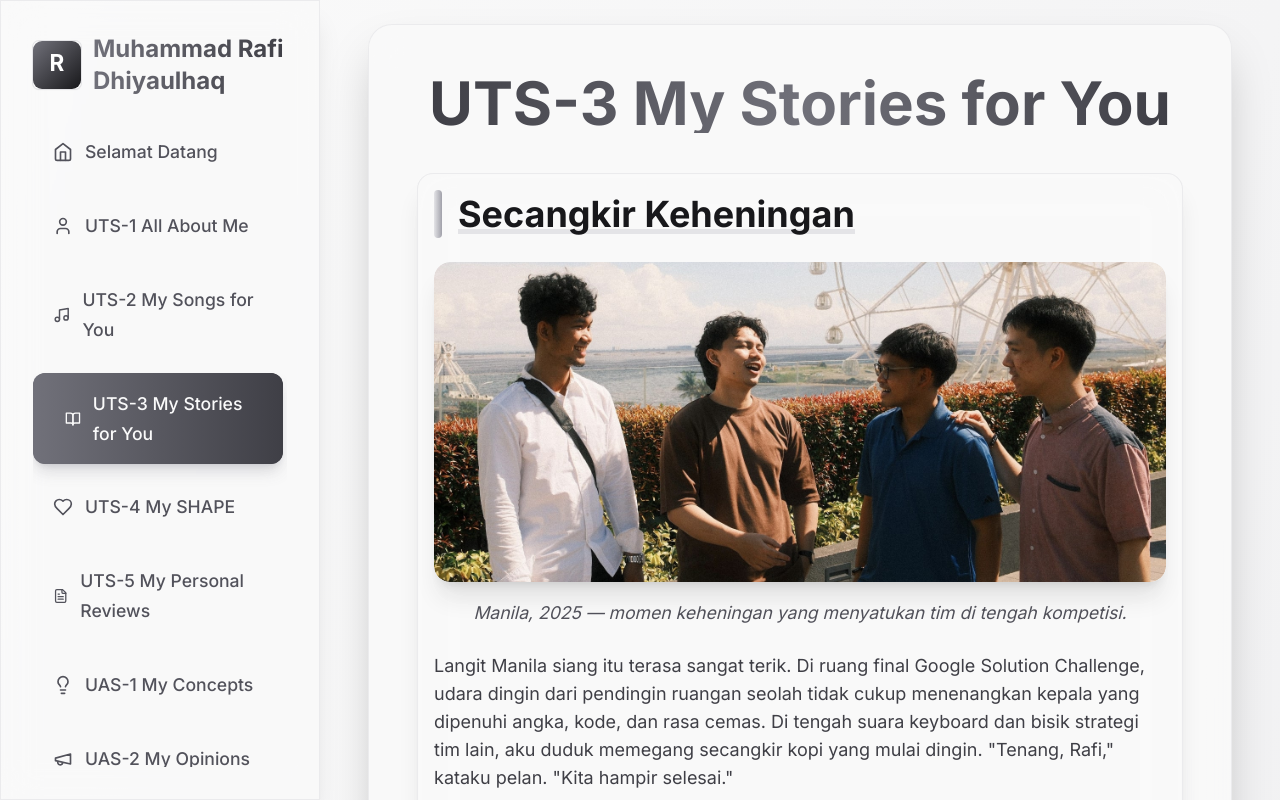
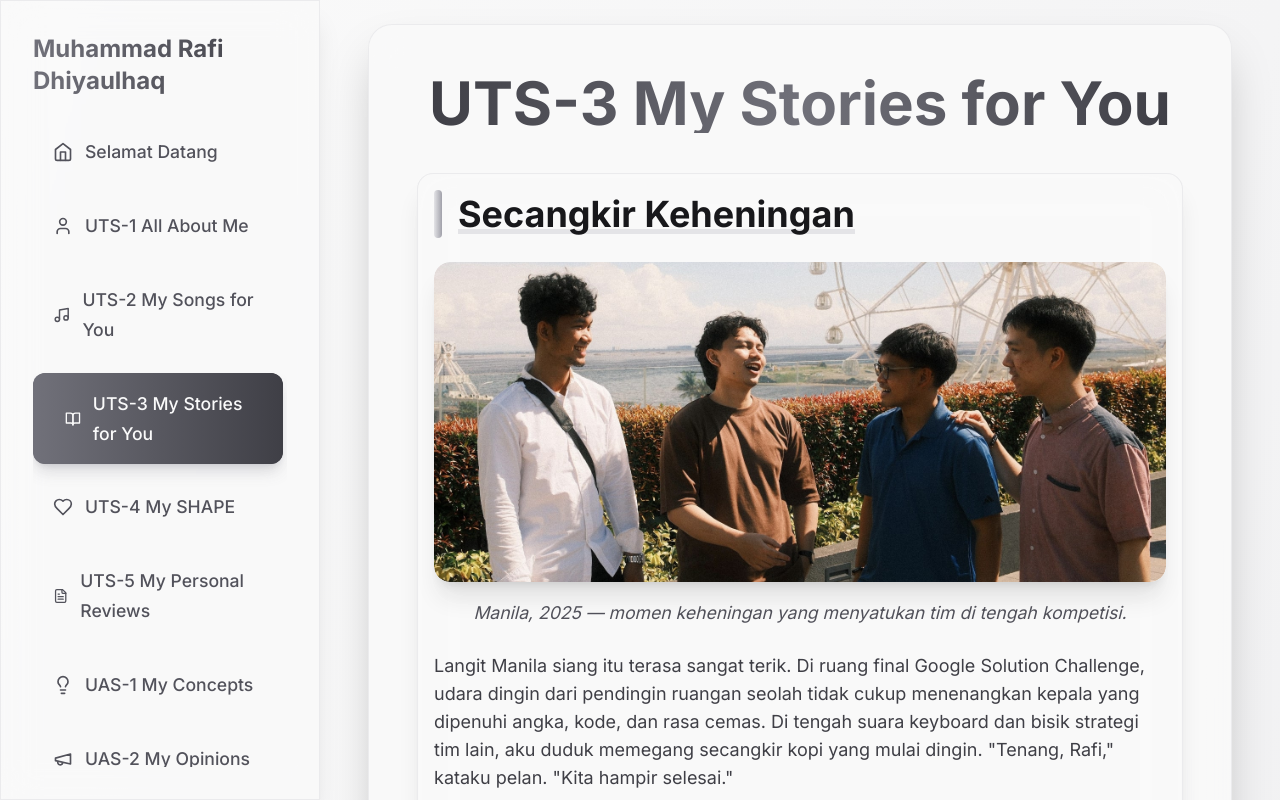
Before and after one commit to rafidhiyaulh/all-about-me, a React (Vite) app: page /all-about-me/uts-3 in a window 1280 px wide. Shown: the top 800 px of the page. Built offline with nearby package versions, Linux system fonts and the light colour scheme.

Commit message:
remove logo

```diff
--- a/src/components/Layout.tsx
+++ b/src/components/Layout.tsx
@@ -23,8 +23,6 @@ const navigation = [
   { path: '/uas-5', label: 'UAS-5 My Professional Reviews', icon: CheckSquare },
 ]
 
-const avatarSrc = `${import.meta.env.BASE_URL}favicon.svg`
-
 const Layout: React.FC<LayoutProps> = ({ children }) => {
   const location = useLocation()
   const [isNavOpen, setIsNavOpen] = useState(false)
@@ -39,9 +37,8 @@ const Layout: React.FC<LayoutProps> = ({ children }) => {
         {/* Mobile header */}
         <header className="sticky top-0 z-30 flex items-center justify-between border-b border-neutral-200 bg-white/90 px-4 py-3 shadow-sm backdrop-blur md:hidden">
           <div className="flex items-center gap-3">
-            <img src={avatarSrc} alt="Rafi" className="w-10 h-10 rounded-md shadow-sm" />
             <div>
-              <p className="text-sm font-semibold text-neutral-800">Muhammad Rafi</p>
+              <p className="text-sm font-semibold text-neutral-800">Muhammad Rafi Dhiyaulhaq</p>
               <p className="text-xs text-neutral-500">Portfolio Asesmen KIPP</p>
             </div>
           </div>
@@ -105,7 +102,6 @@ const Layout: React.FC<LayoutProps> = ({ children }) => {
         >
           <div className="p-8 h-full flex flex-col">
             <div className="flex items-center gap-3 mb-6">
-              <img src={avatarSrc} alt="Rafi" className="w-12 h-12 rounded-md shadow-sm ring-1 ring-neutral-200" />
               <motion.h1
                 initial={{ opacity: 0, y: -20 }}
                 animate={{ opacity: 1, y: 0 }}
```
Also changed, not shown: 5 other files (tests, documents, lock files or other folders). Lines whose indentation alone changed are shown as unchanged.
